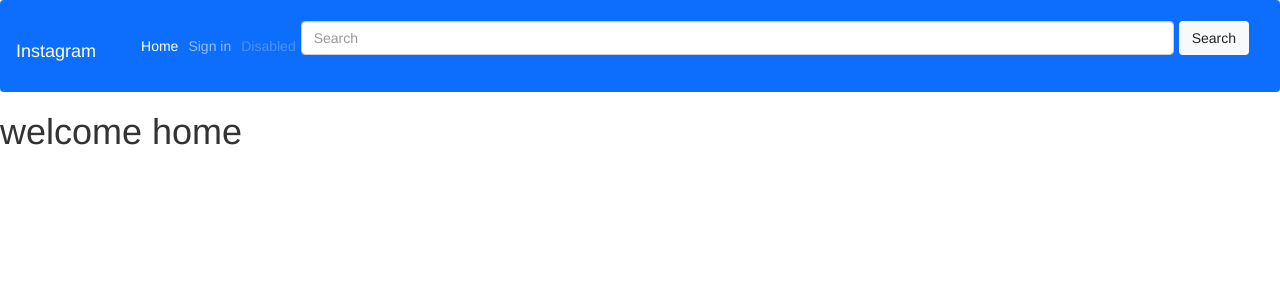
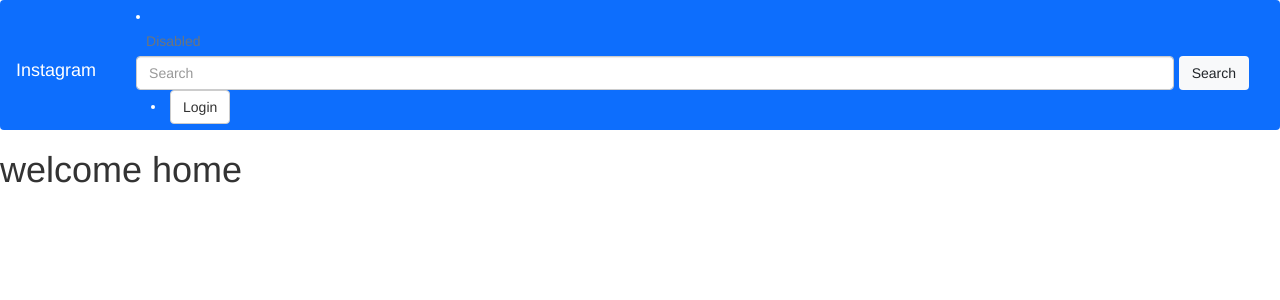
Before and after one commit to david-njungo/Photo-app, a Django app: template IG_app/templates/home.html in a window 1280 px wide. Shown: the top 300 px of the page. Run offline with Django 3.2, Linux system fonts and the light colour scheme; the template is opened without the code that fills it, so the values that code supplies are empty; some libraries are stand-ins or nearby versions.

Commit message:
add navbar login details

```diff
--- a/IG_app/templates/navbar.html
+++ b/IG_app/templates/navbar.html
@@ -5,13 +5,7 @@
         <span class="navbar-toggler-icon"></span>
       </button>
       <div class="collapse navbar-collapse" id="navbarSupportedContent">
-        <ul class="navbar-nav me-auto mb-2 mb-lg-0">
-          <li class="nav-item">
-            <a class="nav-link active" aria-current="page" href="#">Home</a>
-          </li>
-          <li class="nav-item">
-            <a class="nav-link" href="#">Sign in</a>
-          </li>
+
           <!-- <li class="nav-item dropdown">
             <a class="nav-link dropdown-toggle" href="#" id="navbarDropdown" role="button" data-bs-toggle="dropdown" aria-expanded="false">
               Dropdown
@@ -31,6 +25,33 @@
           <input class="form-control me-2" type="search" placeholder="Search" aria-label="Search">
           <button class="btn bg-light" type="submit">Search</button>
         </form>
+        <div class="col-sm-6 col-md-6">
+          {% if user.is_authenticated %}
+          <ul>
+            <li class="dropdown">
+              <a href="#" class="dropdown-toggle btn btn-default" data-toggle="dropdown" role="button" aria-expanded="false">Account
+                        <span class="caret"></span>
+                    </a>
+              <ul class="dropdown-menu" role="menu">
+                <li>
+                  <a href="{%url 'newsToday'%}">Home</a>
+                </li>
+                <li>
+                  <a href="/accounts/password/change">Change Password</a>
+                </li>
+                <li>
+                  <a href="/logout">Logout</a>
+                </li>
+              </ul>
+            </li>
+          </ul>
+          {% else %}
+          <li>
+            <a class='btn btn-default' href="/accounts/login">Login</a>
+          </li>
+
+          {% endif %}
+        </div>
       </div>
     </div>
   </nav>
```
